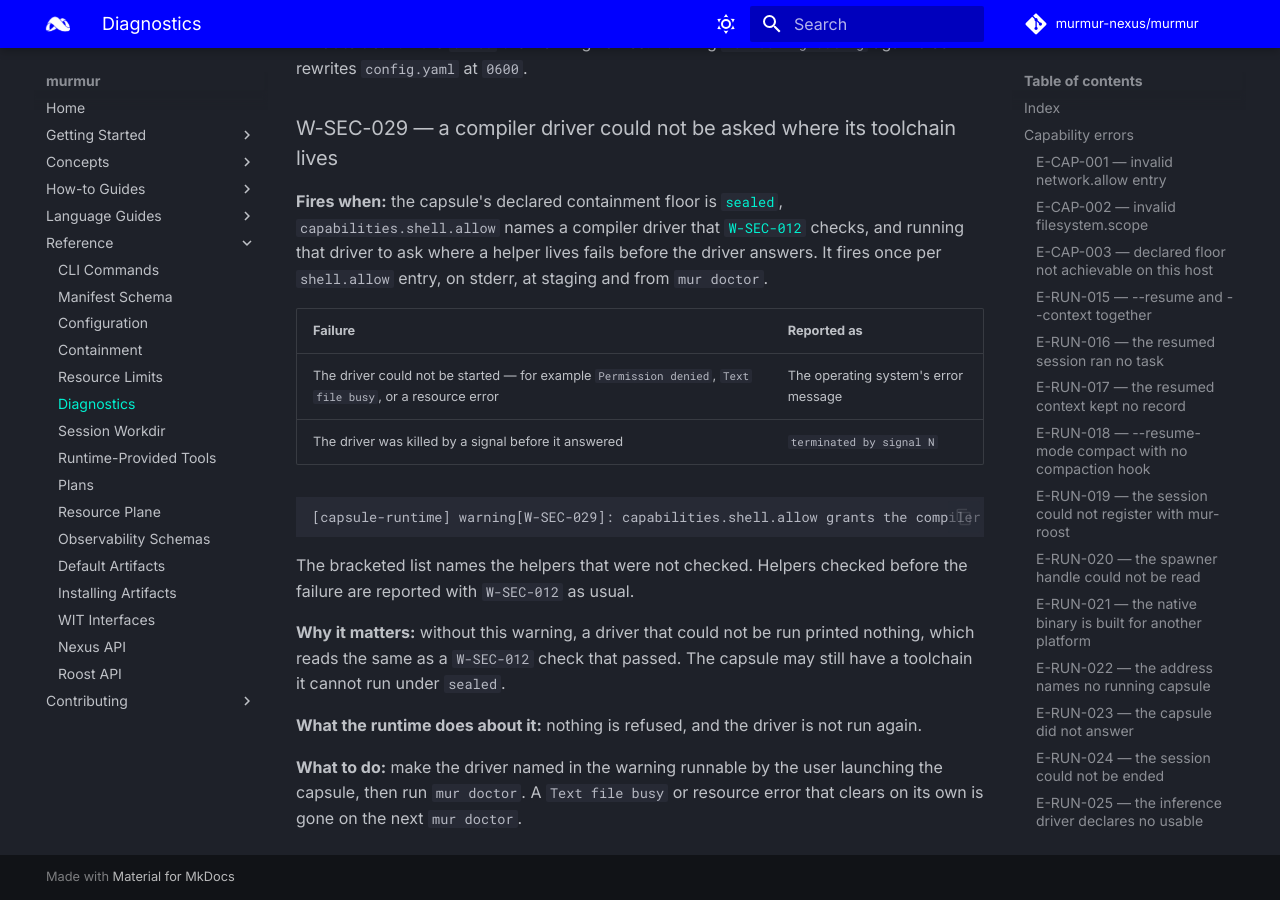
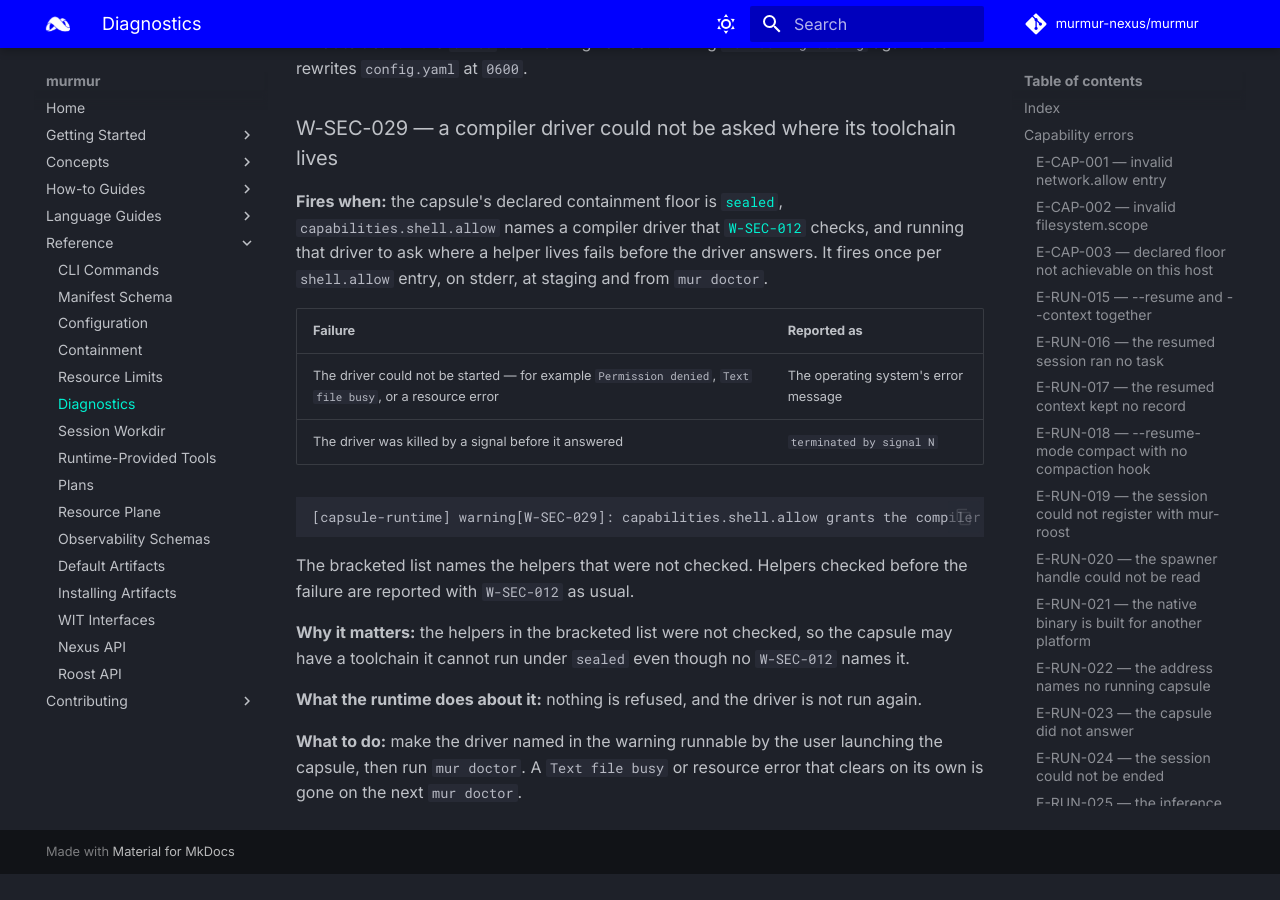
Before and after one commit to murmur-nexus/murmur, an MkDocs documentation site: the page built from docs/content/reference/diagnostics.md, in a window 1280 px wide and 900 px high, scrolled down 54023 px. Built offline with MkDocs 1.6.1 and Material for MkDocs 9.7.7, drawn with Linux system fonts in a browser that asks for light colours; comment, search, counter and statistics services are not loaded; after the commit the page ends 54897 px from its top, so only the background shows below that.

Commit message:
checkpoint(#6c4a1e83): Entering test stage
Signed-off-by: ewdegraaff <ewdegraaff@users.noreply.github.com>

```diff
--- a/docs/content/reference/diagnostics.md
+++ b/docs/content/reference/diagnostics.md
@@ -2061,9 +2061,8 @@ before the driver answers. It fires once per `shell.allow` entry, on stderr, at
 The bracketed list names the helpers that were not checked. Helpers checked before the failure
 are reported with `W-SEC-012` as usual.
 
-**Why it matters:** without this warning, a driver that could not be run printed nothing, which
-reads the same as a `W-SEC-012` check that passed. The capsule may still have a toolchain it cannot
-run under `sealed`.
+**Why it matters:** the helpers in the bracketed list were not checked, so the capsule may have a
+toolchain it cannot run under `sealed` even though no `W-SEC-012` names it.
 
 **What the runtime does about it:** nothing is refused, and the driver is not run again.
 
```
Also changed, not shown: 1 other file.
